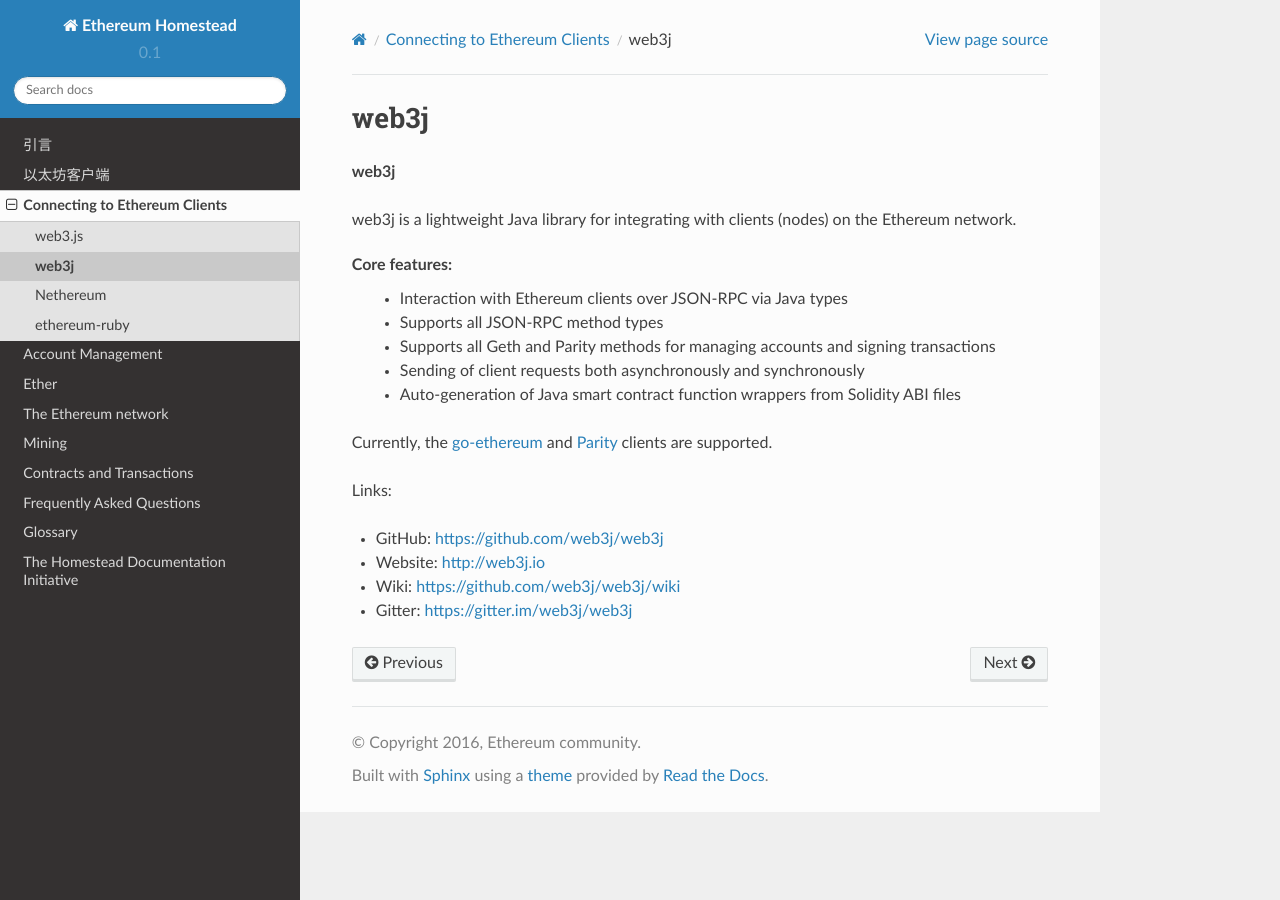
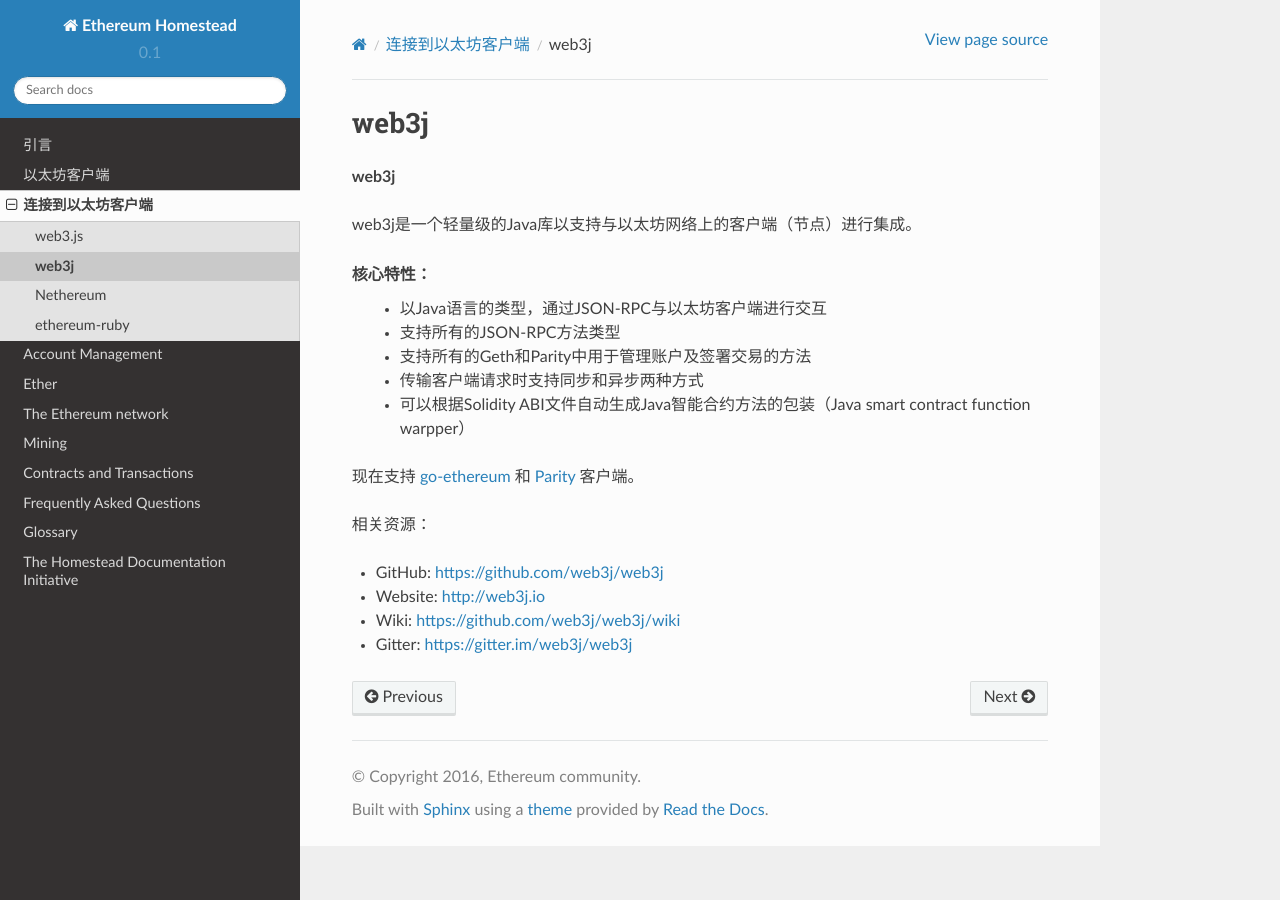
Before and after one commit to riversyang/homestead-guide-cn, a Sphinx documentation site: the page built from source/connecting-to-clients/web3j/index.rst, in a window 1280 px wide. Built offline with Sphinx 7.4.7 and the Read the Docs theme 2.0.0, drawn with Linux system fonts in a browser that asks for light colours.

Commit message:
Add translations of connecting-to-clients sections.

```diff
--- a/source/connecting-to-clients/index.rst
+++ b/source/connecting-to-clients/index.rst
@@ -1,17 +1,17 @@
 .. _Connecting to Clients:
 
 ################################################################################
-Connecting to Ethereum Clients
+连接到以太坊客户端
 ################################################################################
 
-Ethereum clients expose a number of methods over `JSON-RPC <https://github.com/ethereum/wiki/wiki/JSON-RPC>`_ for interacting with them from within an application. However, interacting directly over JSON-RPC passes on a number of burdens to the application developers, such as:
+以太坊客户端通过 `JSON-RPC <https://github.com/ethereum/wiki/wiki/JSON-RPC>`_ 的方式暴露了很多方法来与应用程序进行交互。然而对于应用开发者而言，直接通过JSON-RPC进行交互会有一些额外的负担，比如：
 
- - JSON-RPC protocol implementation
- - Binary format encoding/decoding for creating and interacting with smart contracts
- - 256 bit numeric types
- - Admin command support - e.g. create/manage addresses, sign transactions
+ - JSON-RPC协议的实现
+ - 创建智能合约和与智能合约交互所需的二进制码的编码/解码
+ - 256位的数值类型处理
+ - 一些管理功能的支持 - 比如创建/管理地址、对交易进行签名等
 
-A number of libraries have been written to help address these issues, allowing application developers to focus on their applications, instead of the underlying plumbing to interact with Ethereum clients and the wider ecosystem.
+于是一些相关功能库被开发出来帮助解决这些问题，使应用开发者能专注于他们的应用程序，而不是去花时间进行与以太坊客户端乃至生态系统交互管道疏通上的一些基础性工作。
 
 +----------------------+------------+-----------------------------------------------+
 | Library              | Language   | Project Page                                  |
@@ -25,7 +25,7 @@
 | :ref:`ethereum-ruby` | Ruby       | https://github.com/DigixGlobal/ethereum-ruby  |
 +----------------------+------------+-----------------------------------------------+
 
-Information on each library is provided in the following sections:
+每个工具库的介绍请参考以下章节：
 
 .. toctree::
    :maxdepth: 2
@@ -35,4 +35,4 @@
    nethereum/index.rst
    ethereum-ruby/index.rst
 
-For an overview of creating and interacting with smart contracts and transactions via the web3.js library, please refer to the section :ref:`Accessing Contracts and Transactions`.
+关于通过使用web3.js进行智能合约的创建和交互的总体介绍，请参考 :ref:`Accessing Contracts and Transactions` 。
--- a/source/connecting-to-clients/web3.js/index.rst
+++ b/source/connecting-to-clients/web3.js/index.rst
@@ -6,9 +6,9 @@
 
 **web3.js**
 
-This is the Ethereum compatible `JavaScript API <https://github.com/ethereum/wiki/wiki/JavaScript-API>`_ which implements the `Generic JSON RPC <https://github.com/ethereum/wiki/wiki/JSON-RPC>`_ spec. It's available on npm as a node module, for bower and component as an embeddable js and as a meteor.js package.
+这是实现了 `Generic JSON RPC <https://github.com/ethereum/wiki/wiki/JSON-RPC>`_ 的以太坊兼容 `JavaScript API <https://github.com/ethereum/wiki/wiki/JavaScript-API>`_ 。它可以作为npm上的node模块，作为bower的可嵌入js模块以及meteor.js的一个包。
 
-Links:
+相关资源：
 
 * GitHub: https://github.com/ethereum/web3.js/
 * Wiki: https://github.com/ethereum/wiki/wiki/JavaScript-API
--- a/source/connecting-to-clients/web3j/index.rst
+++ b/source/connecting-to-clients/web3j/index.rst
@@ -6,19 +6,18 @@
 
 **web3j**
 
-web3j is a lightweight Java library for integrating with clients (nodes) on the Ethereum network.
+web3j是一个轻量级的Java库以支持与以太坊网络上的客户端（节点）进行集成。
 
-Core features:
- - Interaction with Ethereum clients over JSON-RPC via Java types
- - Supports all JSON-RPC method types
- - Supports all Geth and Parity methods for managing accounts and signing transactions
- - Sending of client requests both asynchronously and synchronously
- - Auto-generation of Java smart contract function wrappers from Solidity ABI files
+核心特性：
+ - 以Java语言的类型，通过JSON-RPC与以太坊客户端进行交互
+ - 支持所有的JSON-RPC方法类型
+ - 支持所有的Geth和Parity中用于管理账户及签署交易的方法
+ - 传输客户端请求时支持同步和异步两种方式
+ - 可以根据Solidity ABI文件自动生成Java智能合约方法的包装（Java smart contract function warpper）
 
-Currently, the :ref:`go-ethereum` and :ref:`Parity` clients are supported.
+现在支持 :ref:`go-ethereum` 和 :ref:`Parity` 客户端。
 
-
-Links:
+相关资源：
 
 * GitHub: https://github.com/web3j/web3j
 * Website: http://web3j.io
```
Also changed, not shown: source/connecting-to-clients/ethereum-ruby/index.rst (+2 -5 lines), source/connecting-to-clients/nethereum/index.rst (+7 -7 lines).
